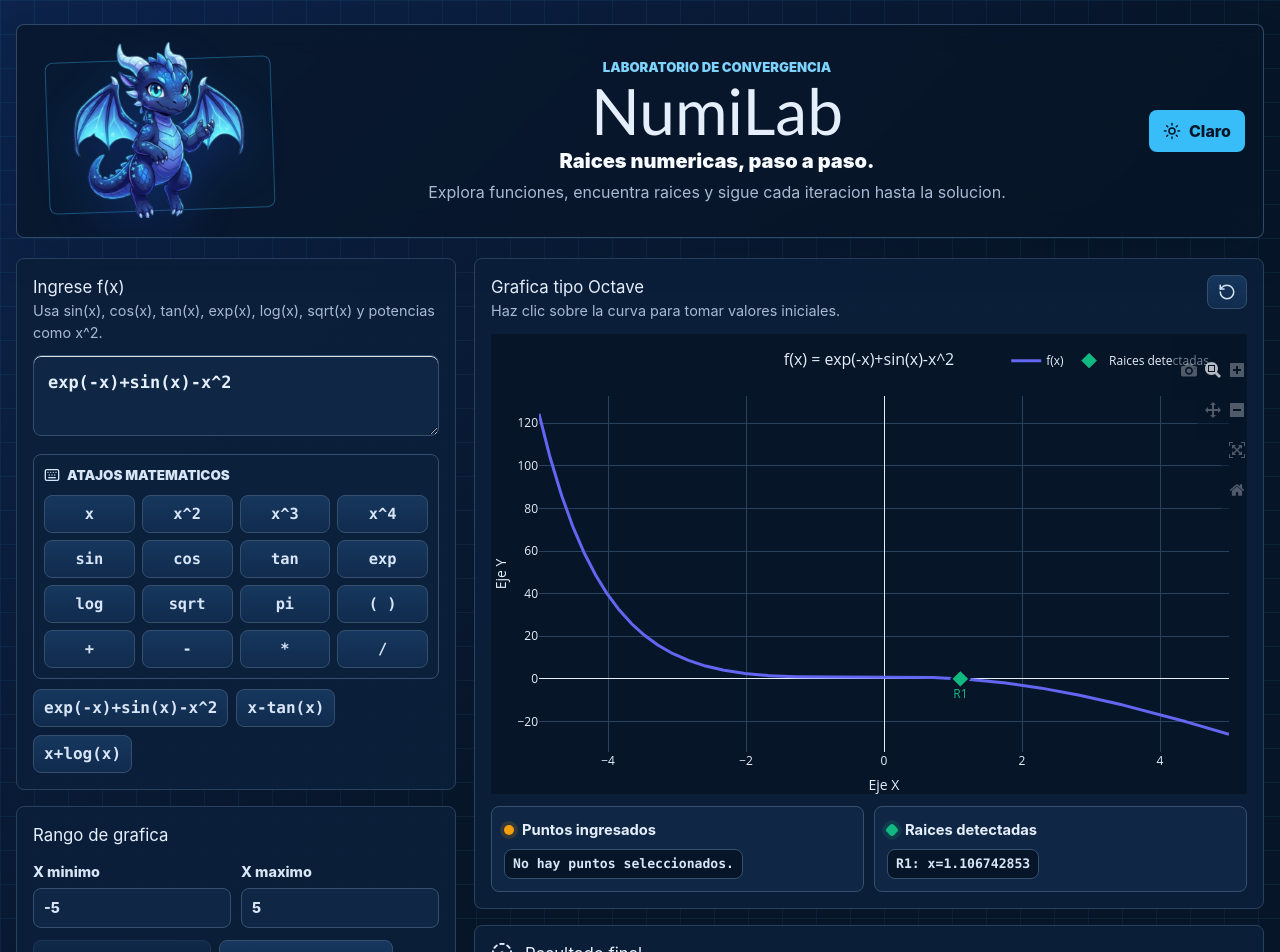
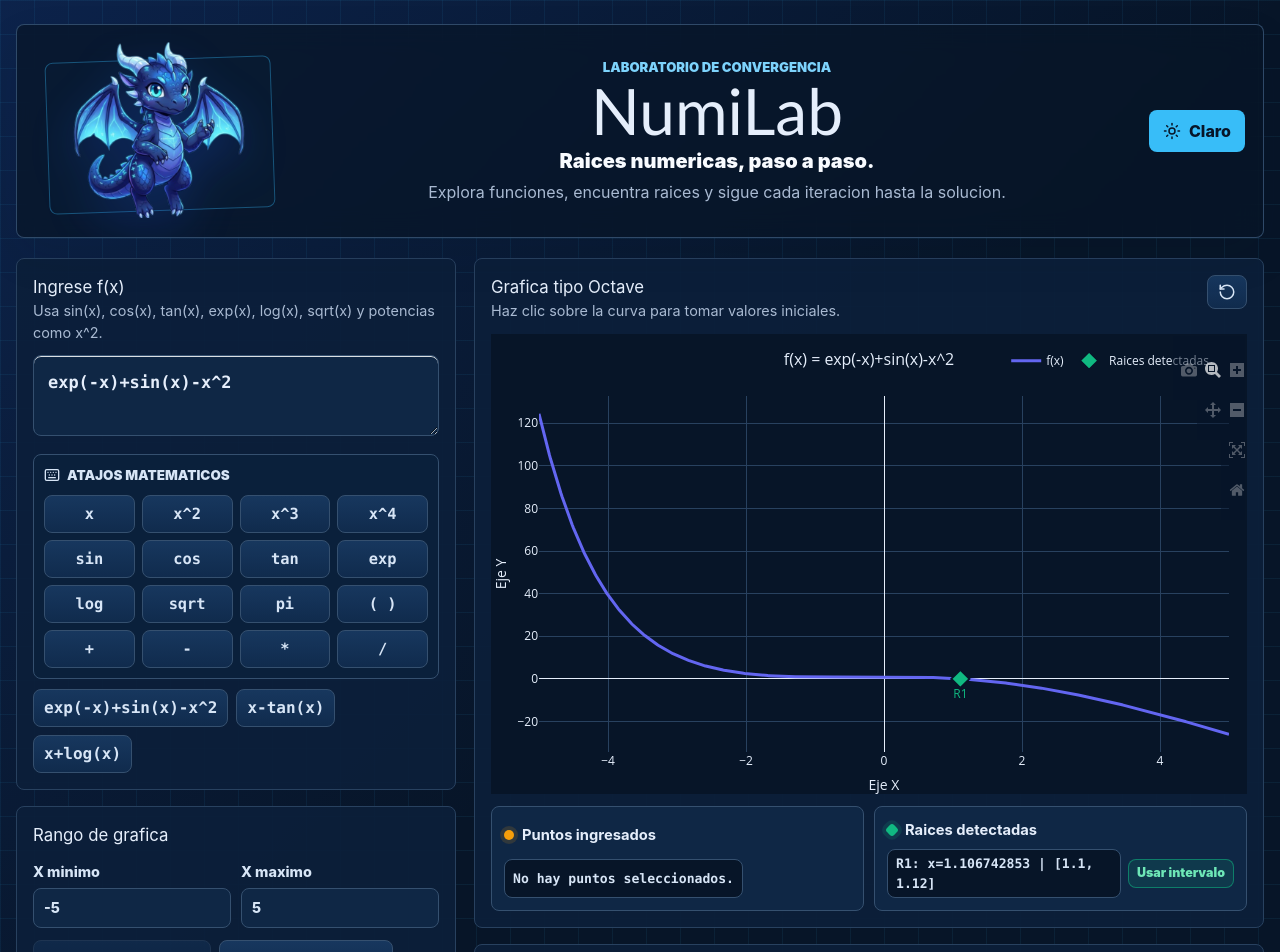
Before and after one commit to mary321mq/App_MNO-iteria-lab, a React (Vite) app: page / in a window 1280 px wide. Shown: the top 952 px of the page. Built offline with nearby package versions, Linux system fonts and the light colour scheme.

Commit message:
Permite usar intervalos de raices detectadas

```diff
--- a/src/App.tsx
+++ b/src/App.tsx
@@ -192,6 +192,16 @@ function App() {
 
   const useInterval = (a: number, b: number) => {
     setConfig((current) => ({ ...current, a: Number(a.toFixed(6)), b: Number(b.toFixed(6)) }));
+  };
+
+  const useDetectedInterval = (a: number, b: number) => {
+    setConfig((current) => ({
+      ...current,
+      method: current.method === "false-position" ? current.method : "bisection",
+      a: Number(a.toFixed(6)),
+      b: Number(b.toFixed(6)),
+    }));
+    setMessage(`Intervalo detectado enviado a a y b: [${formatNumber(a, 6)}, ${formatNumber(b, 6)}].`);
   };
 
   const negativeIntervals = intervals.filter((item) => item.kind === "negative");
@@ -457,6 +467,7 @@ function App() {
             detectedIntervals={intervals}
             darkMode={darkMode}
             onSelectPoint={onSelectPoint}
+            onUseDetectedInterval={useDetectedInterval}
           />
           <ResultCard result={result} />
           <IterationTable
--- a/src/components/FunctionGraph.tsx
+++ b/src/components/FunctionGraph.tsx
@@ -12,6 +12,13 @@ interface FunctionGraphProps {
   detectedIntervals: ScanInterval[];
   darkMode: boolean;
   onSelectPoint: (point: PointSelection) => void;
+  onUseDetectedInterval: (a: number, b: number) => void;
+}
+
+interface DetectedRoot {
+  root: number;
+  a: number;
+  b: number;
 }
 
 function refineRoot(f: (x: number) => number, a: number, b: number): number | null {
@@ -51,6 +58,7 @@ export function FunctionGraph({
   detectedIntervals,
   darkMode,
   onSelectPoint,
+  onUseDetectedInterval,
 }: FunctionGraphProps) {
   const graphRef = useRef<HTMLDivElement | null>(null);
 
@@ -76,11 +84,14 @@ export function FunctionGraph({
     if (!f) return [];
 
     const roots = detectedIntervals
-      .map((interval) => refineRoot(f, interval.a, interval.b))
-      .filter((root): root is number => root !== null && Number.isFinite(root))
-      .sort((left, right) => left - right);
+      .map((interval) => {
+        const root = refineRoot(f, interval.a, interval.b);
+        return root === null || !Number.isFinite(root) ? null : { root, a: interval.a, b: interval.b };
+      })
+      .filter((item): item is DetectedRoot => item !== null)
+      .sort((left, right) => left.root - right.root);
 
-    return roots.filter((root, index) => index === 0 || Math.abs(root - roots[index - 1]) > 1e-5);
+    return roots.filter((item, index) => index === 0 || Math.abs(item.root - roots[index - 1].root) > 1e-5);
   }, [detectedIntervals, f]);
 
   useEffect(() => {
@@ -112,7 +123,7 @@ export function FunctionGraph({
         hovertemplate: "Punto ingresado<br>x=%{x:.6f}<br>f(x)=%{y:.6f}<extra></extra>",
       },
       {
-        x: detectedRoots,
+        x: detectedRoots.map((item) => item.root),
         y: detectedRoots.map(() => 0),
         type: "scatter",
         mode: "markers+text",
@@ -126,7 +137,8 @@ export function FunctionGraph({
         text: detectedRoots.map((_, index) => `R${index + 1}`),
         textposition: "bottom center",
         textfont: { color: "#10b981", size: 12 },
-        hovertemplate: "Raiz detectada<br>x=%{x:.8f}<br>f(x)=0<extra></extra>",
+        customdata: detectedRoots.map((item) => [item.a, item.b]),
+        hovertemplate: "Raiz detectada<br>x=%{x:.8f}<br>intervalo [%{customdata[0]:.5f}, %{customdata[1]:.5f}]<extra></extra>",
       },
     ];
 
@@ -166,12 +178,22 @@ export function FunctionGraph({
     });
 
     const graph = graphRef.current as HTMLElement & {
-      on?: (event: string, handler: (event: { points?: Array<{ x: number }> }) => void) => void;
+      on?: (
+        event: string,
+        handler: (event: { points?: Array<{ x: number; curveNumber?: number; pointIndex?: number }> }) => void,
+      ) => void;
       removeAllListeners?: (event: string) => void;
     };
     graph.removeAllListeners?.("plotly_click");
     graph.on?.("plotly_click", (event) => {
-      const x = event.points?.[0]?.x;
+      const selected = event.points?.[0];
+      if (selected?.curveNumber === 2 && typeof selected.pointIndex === "number") {
+        const detected = detectedRoots[selected.pointIndex];
+        if (detected) onUseDetectedInterval(detected.a, detected.b);
+        return;
+      }
+
+      const x = selected?.x;
       if (typeof x !== "number" || !f) return;
       try {
         const y = f(x);
@@ -190,6 +212,7 @@ export function FunctionGraph({
     expression,
     f,
     onSelectPoint,
+    onUseDetectedInterval,
     points,
     range.max,
     range.min,
@@ -217,7 +240,7 @@ export function FunctionGraph({
       <div className="graph-insights">
         <div className="graph-insight-card points-card">
           <strong>Puntos ingresados</strong>
-          <div>
+          <div className="graph-chip-list">
             {points.length === 0 ? (
               <span>No hay puntos seleccionados.</span>
             ) : (
@@ -231,14 +254,20 @@ export function FunctionGraph({
         </div>
         <div className="graph-insight-card roots-card">
           <strong>Raices detectadas</strong>
-          <div>
+          <div className="graph-chip-list root-list">
             {detectedRoots.length === 0 ? (
               <span>No se detectaron cruces en este rango.</span>
             ) : (
-              detectedRoots.map((root, index) => (
-                <span key={`${root}-${index}`}>
-                  R{index + 1}: x={formatNumber(root, 10)}
-                </span>
+              detectedRoots.map((item, index) => (
+                <div className="root-action-row" key={`${item.root}-${index}`}>
+                  <span>
+                    R{index + 1}: x={formatNumber(item.root, 10)} | [{formatNumber(item.a, 5)},{" "}
+                    {formatNumber(item.b, 5)}]
+                  </span>
+                  <button type="button" onClick={() => onUseDetectedInterval(item.a, item.b)}>
+                    Usar intervalo
+                  </button>
+                </div>
               ))
             )}
           </div>
--- a/src/index.css
+++ b/src/index.css
@@ -974,7 +974,7 @@ label {
   transform: rotate(45deg);
 }
 
-.graph-insight-card div {
+.graph-chip-list {
   display: flex;
   flex-wrap: wrap;
   gap: 7px;
@@ -998,6 +998,43 @@ label {
   background: #071528;
   border-color: #35506f;
   color: #d7e5f6;
+}
+
+.root-list {
+  display: grid;
+  grid-template-columns: 1fr;
+}
+
+.root-action-row {
+  display: grid;
+  grid-template-columns: minmax(0, 1fr) auto;
+  gap: 7px;
+  align-items: center;
+}
+
+.root-action-row button {
+  min-height: 28px;
+  border: 1px solid rgba(16, 185, 129, 0.55);
+  border-radius: 8px;
+  background: rgba(16, 185, 129, 0.12);
+  color: #047857;
+  padding: 4px 8px;
+  font-size: 0.78rem;
+  font-weight: 900;
+  transition:
+    transform 0.16s ease,
+    background 0.16s ease,
+    border-color 0.16s ease;
+}
+
+.root-action-row button:hover {
+  transform: translateY(-1px);
+  border-color: #10b981;
+  background: rgba(16, 185, 129, 0.2);
+}
+
+.dark .root-action-row button {
+  color: #6ee7b7;
 }
 
 .selected-points,
```
